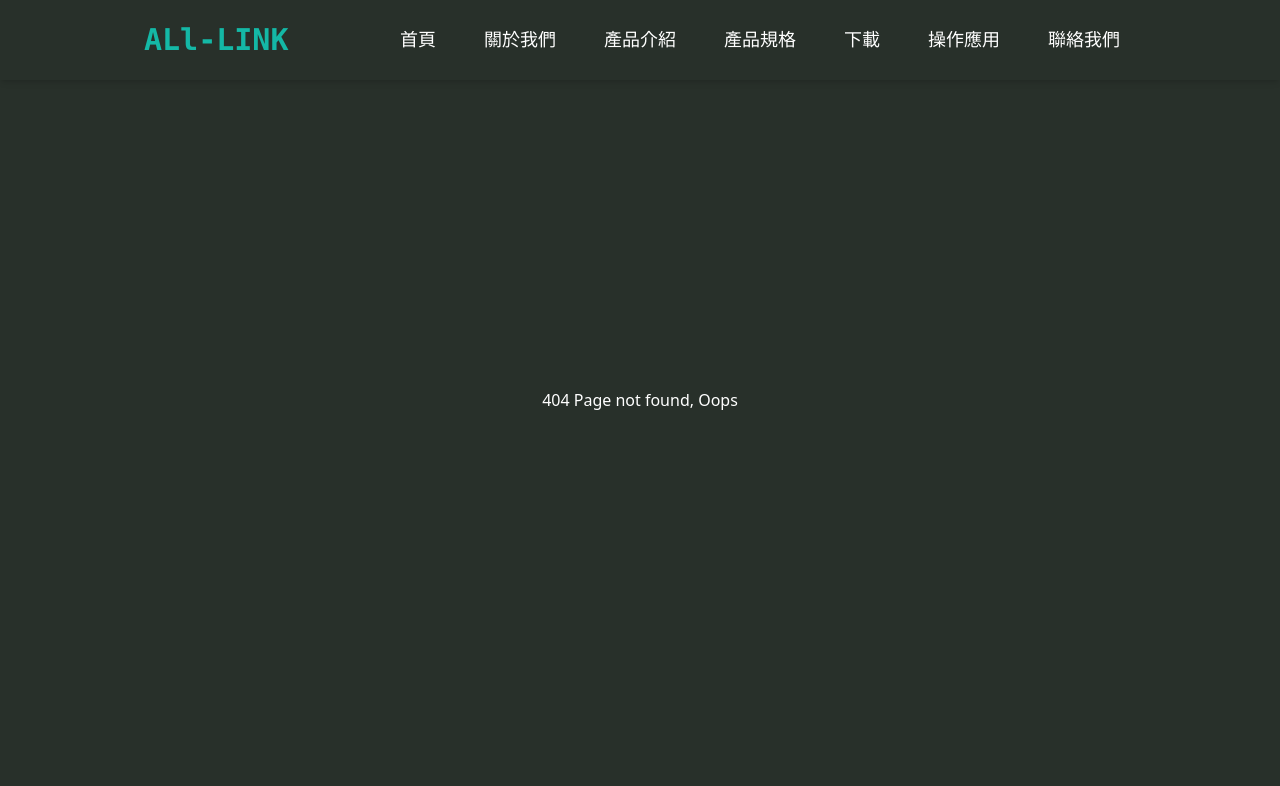
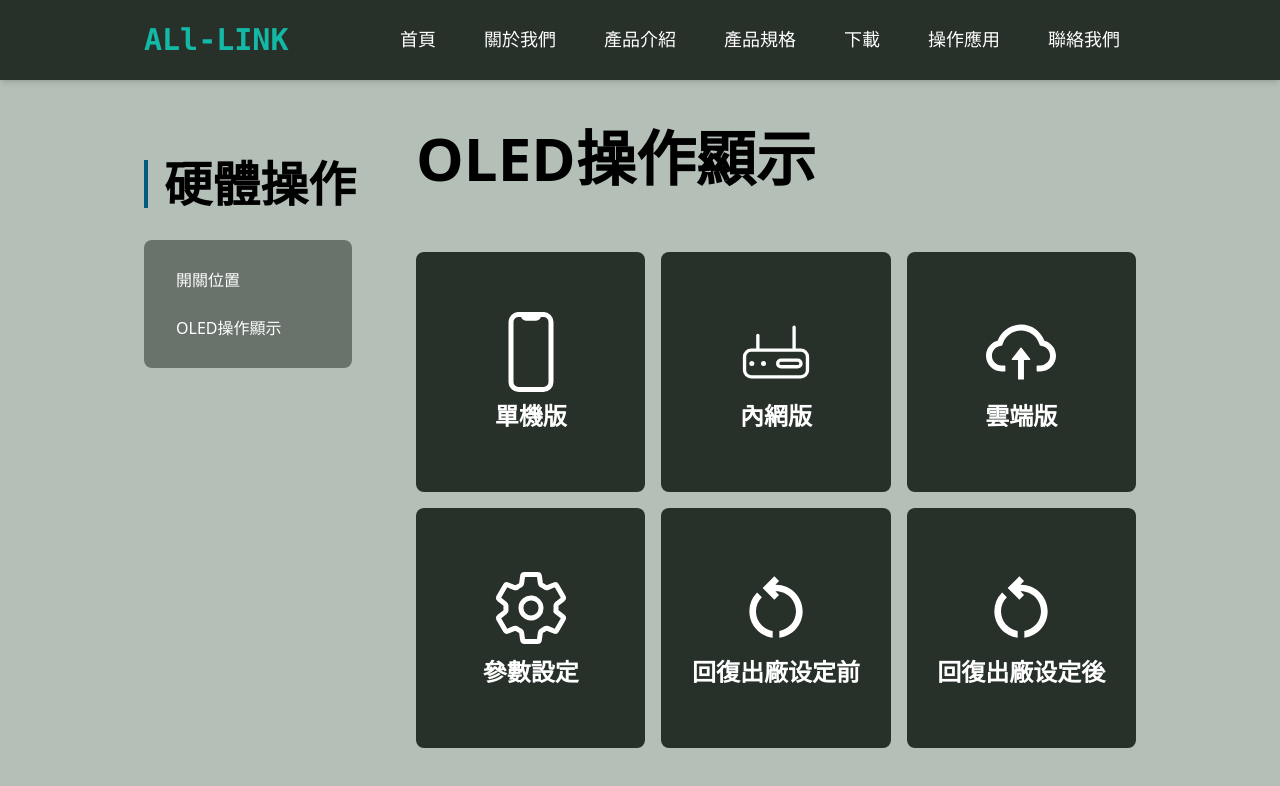
Before and after one commit to JustinLien0805/all-link, a React (Vite) app: page /document/hardwareOperating in a window 1280 px wide. Before the commit this address had no page. Shown: the top 786 px of the page. Built offline with nearby package versions, Linux system fonts and the light colour scheme.

Commit message:
hardware operating page

```diff
--- a/src/App.jsx
+++ b/src/App.jsx
@@ -10,6 +10,7 @@ import Document from "./pages/Document/Document";
 import TerminalWiring from "./pages/Document/TerminalWiring";
 import HardwareWiring from "./pages/Document/HardwareWiring";
 import ModeExplanation from "./pages/Download/ModeExplanation";
+import HardwareOperating from "./pages/Document/HardwareOperating";
 function App() {
   return (
     <div className="flex flex-col h-screen w-full bg-[#28302A] relative overflow-y-scroll overflow-x-hidden">
@@ -29,6 +30,10 @@ function App() {
         <Route path="/download" element={<Download />} />
         <Route path="/download/modeExplanation" element={<ModeExplanation />} />
         <Route path="/document" element={<Document />} />
+        <Route
+          path="/document/hardwareOperating"
+          element={<HardwareOperating />}
+        />
         <Route path="/document/terminalWiring" element={<TerminalWiring />} />
         <Route path="/document/hardwareWiring" element={<HardwareWiring />} />
         <Route path="/contactUs" element={<ContactUs />} />
--- a/src/components/NavBar.jsx
+++ b/src/components/NavBar.jsx
@@ -79,7 +79,7 @@ const NavBar = () => {
           { name: "如何選型", url: "/document" },
           { name: "端子接線圖", url: "/document/terminalWiring" },
           { name: "實体接線圖", url: "/document/hardwareWiring" },
-          // "硬件操作篇",
+          { name: "硬件操作篇", url: "/document/hardwareOperating" },
           // "APP操作篇",
         ]}
       />
@@ -126,7 +126,7 @@ const NavBtn = ({
             {subpage?.map((subpage, index) => (
               <li
                 key={index}
-                className="hover:text-teal-500 text-white"
+                className="text-white"
                 onClick={() => {
                   navigate(subpage.url);
                   setOnSelectedPage(nav);
--- /dev/null
+++ b/src/pages/Document/HardwareOperating.jsx
@@ -0,0 +1,70 @@
+import React from "react";
+import Footer from "../../components/Footer";
+import hardwareSwitch from "./img/hardwareSwitch.jpeg";
+import { CiRouter } from "react-icons/ci";
+import { AiOutlineCloudUpload } from "react-icons/ai";
+import { IoPhonePortraitOutline, IoSettingsOutline } from "react-icons/io5";
+
+import { MdOutlineRestartAlt } from "react-icons/md";
+const HardwareOperating = () => {
+  return (
+    <>
+      <div className="w-screen flex flex-col bg-[#B4BFB7]">
+        <div className="flex px-36">
+          <div className="w-1/3 flex flex-col justify-start items-start py-40 text-black space-y-8">
+            <h2 className="text-5xl font-bold border-l-4 pl-4 border-[#005C7C]">
+              硬體操作
+            </h2>
+
+            <ul className="menu p-4 w-52 bg-[#69736c] text-base-content rounded-lg">
+              <li>
+                <a className="active:bg-teal-500 hover:bg-[#28302A] text-white">
+                  開關位置
+                </a>
+              </li>
+              <li>
+                <a className="active:bg-teal-500 hover:bg-[#28302A] text-white">
+                  OLED操作顯示
+                </a>
+              </li>
+            </ul>
+          </div>
+          <div className="flex flex-col w-full py-32 ml-8 space-y-16">
+            {/* <h2 className="text-6xl font-bold text-black">開關位置及 oled 畫面顯示說明</h2>
+          <img src={hardwareSwitch} alt="spec sheet" className="w-full" /> */}
+            <h2 className="text-6xl font-bold text-black">OLED操作顯示</h2>
+            <div className="grid grid-cols-3 grid-flow-row gap-4 font-bold text-2xl text-white">
+              <div className="grow h-60 rounded-lg bg-[#28302A] flex flex-col space-y-2 items-center justify-center">
+                <IoPhonePortraitOutline className="w-20 h-20" />
+                <h3>單機版</h3>
+              </div>
+              <div className="grow h-60 rounded-lg bg-[#28302A] flex flex-col space-y-2 items-center justify-center">
+                <CiRouter className="w-20 h-20" />
+                <h3>內網版</h3>
+              </div>
+              <div className="grow h-60 rounded-lg bg-[#28302A] flex flex-col space-y-2 items-center justify-center">
+                <AiOutlineCloudUpload className="w-20 h-20" />
+                <h3>雲端版</h3>
+              </div>
+              <div className="grow h-60 rounded-lg bg-[#28302A] flex flex-col space-y-2 items-center justify-center">
+                <IoSettingsOutline className="w-20 h-20" />
+                <h3>參數設定</h3>
+              </div>
+              <div className="grow h-60 rounded-lg bg-[#28302A] flex flex-col space-y-2 items-center justify-center">
+                <MdOutlineRestartAlt className="w-20 h-20" />
+                <h3>回復出廠设定前</h3>
+              </div>
+              <div className="grow h-60 rounded-lg bg-[#28302A] flex flex-col space-y-2 items-center justify-center">
+                <MdOutlineRestartAlt className="w-20 h-20" />
+                <h3>回復出廠设定後</h3>
+              </div>
+            </div>
+          </div>
+        </div>
+        <Footer />
+      </div>
+    </>
+  );
+};
+
+export default HardwareOperating;
```
Also changed, not shown: src/pages/Document/img/hardwareSwitch.jpeg (added).
